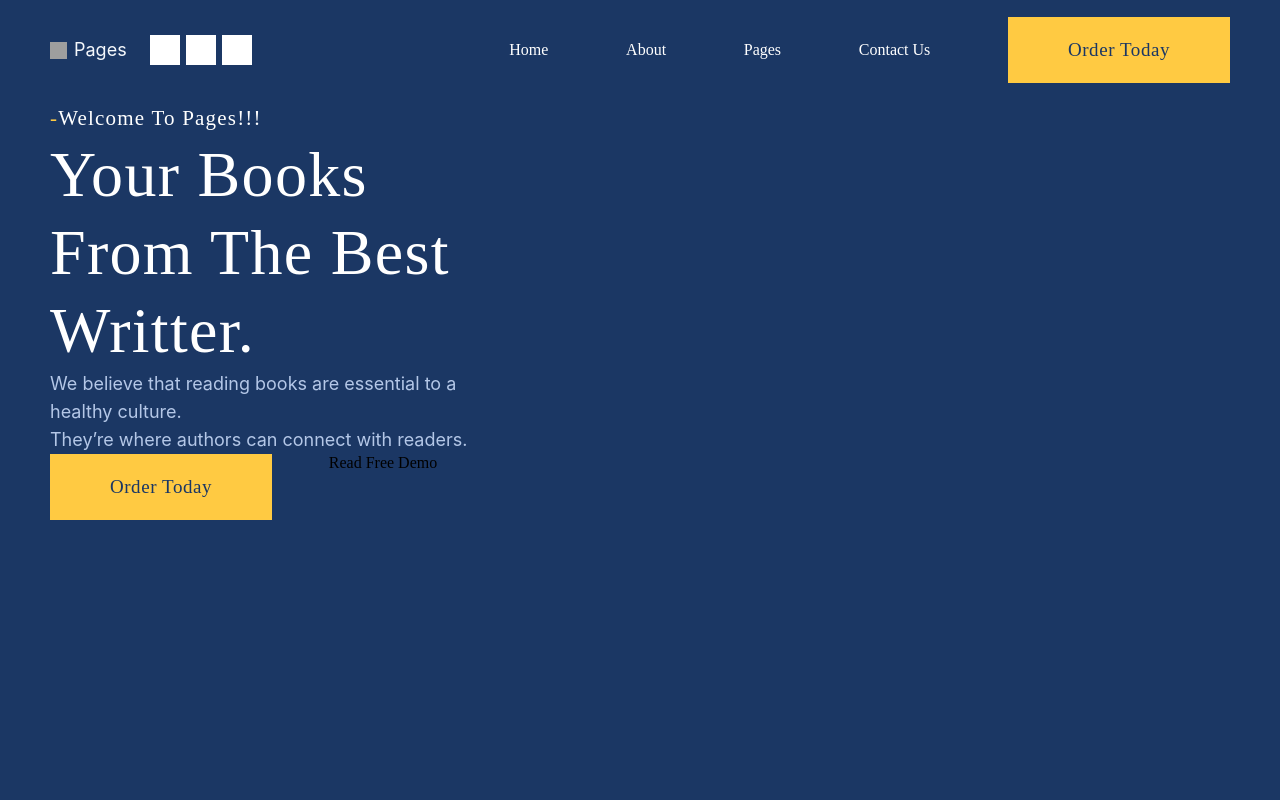
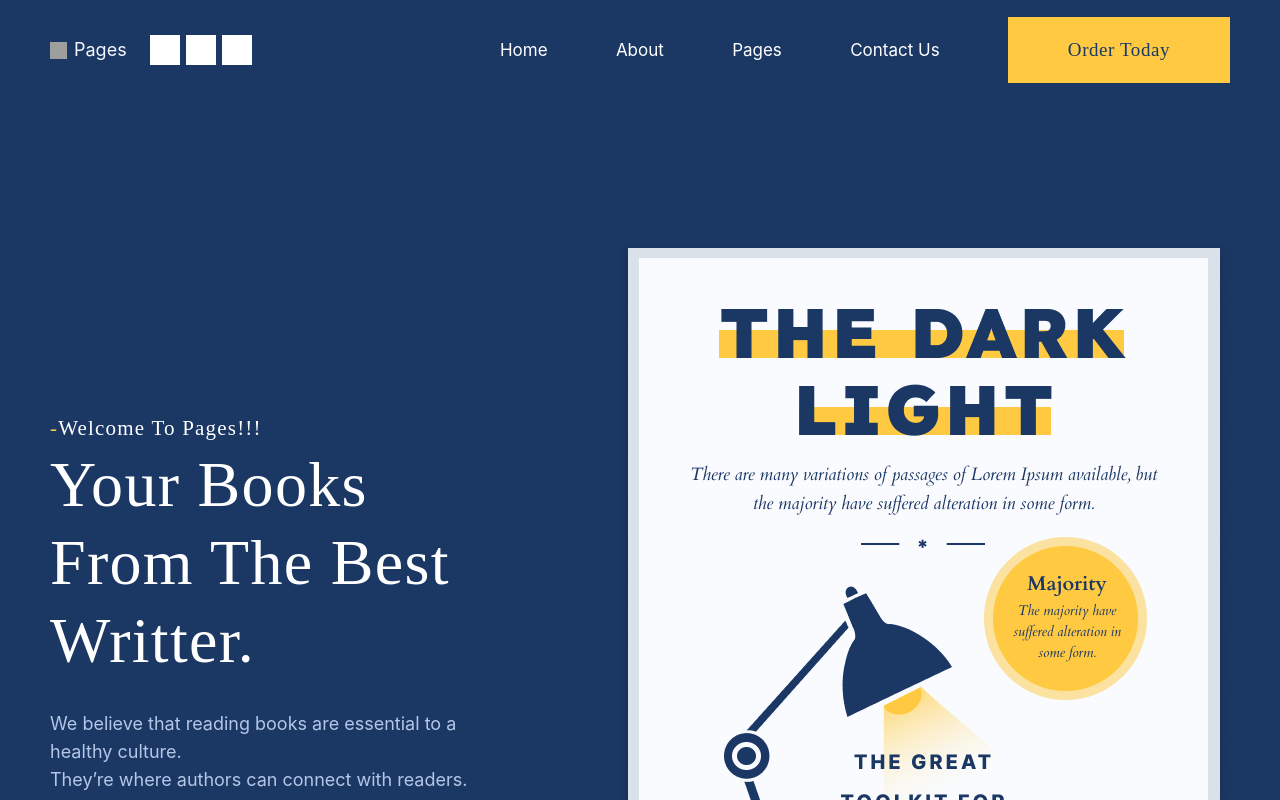
Before and after one commit to VladimirYablokov/CyberEd-Final_project, a React (Create React App) app: page / in a window 1280 px wide. Shown: the top 800 px of the page. Built offline with nearby package versions, Linux system fonts and the light colour scheme; grey boxes are pictures that could not be loaded.

Commit message:
main container

```diff
--- a/src/components/MainPage/MainPage.jsx
+++ b/src/components/MainPage/MainPage.jsx
@@ -1,6 +1,7 @@
 import React from 'react'
 import ButtonOrder from '../UI/ButtonOrder/ButtonOrder'
 import s from './MainPage.module.sass'
+import mainImg from '../media/mainimg.png'
 
 export default function MainPage() {
   return (
@@ -10,11 +11,14 @@ export default function MainPage() {
           <h1>Your Books From The Best Writter.</h1>
           <p>We believe that reading books are essential to a healthy culture.</p>
           <p>They’re where authors can connect with readers.</p>
-        </div>
           <div className={s.mainBtns}>
             <ButtonOrder/>
-            <div className={s.MainDemoBtn}>Read Free Demo</div>
+            <div className={s.MainDemoBtn}>
+              <p>Read Free Demo</p>
             </div>
+          </div>
+        </div>
+        <img src={mainImg} alt="THE DARK LIGHT" />
     </div>
   )
 }
--- a/src/components/MainPage/MainPage.module.sass
+++ b/src/components/MainPage/MainPage.module.sass
@@ -2,6 +2,11 @@
     height: 1100px
     background-color: #1B3764
     padding: 0 50px
+    display: flex
+    justify-content: space-between
+    align-items: center
+
+
 
 h1
     font-family: 'Cardo'
@@ -11,6 +16,7 @@ h1
     line-height: 78px
     letter-spacing: 1.3px
     color: #FFFFFF
+    padding-bottom: 30px
 
 
 h4
@@ -30,7 +36,6 @@ h4
     display: flex
     justify-content: center
     flex-direction: column
-
     max-width: 40%
 
 p
@@ -44,10 +49,21 @@ p
 .mainBtns
     display: flex
     flex-direction: row
+    padding-top: 30px
 
 .MainDemoBtn
     width: 222px
     height: 66px
     display: flex
     justify-content: center
-    align-content: center
+    align-items: center
+    flex-direction: column
+    color: whitesmoke
+    p
+        cursor: pointer
+
+    &::after
+        content: ''
+        border-bottom: 1px solid white
+        width: 60%
+        height: 5px
--- a/src/components/Navigation/Navigation.module.sass
+++ b/src/components/Navigation/Navigation.module.sass
@@ -18,6 +18,11 @@
 
 .link
     color: white
+    font-family: 'Inter'
+    font-style: normal
+    font-weight: 400
+    font-size: 17px
+    line-height: 26px
     &:hover
         color: #FFCA42
 
--- a/src/components/UI/ButtonNavPages/ButtonNavPages.jsx
+++ b/src/components/UI/ButtonNavPages/ButtonNavPages.jsx
@@ -5,7 +5,5 @@ import s from './ButtonNavPages.module.sass'
 export default function ButtonNavPages() {
   return (
     <button className={s.btn}></button>
-
-
   )
 }
--- a/src/components/UI/ButtonNavPages/ButtonNavPages.module.sass
+++ b/src/components/UI/ButtonNavPages/ButtonNavPages.module.sass
@@ -9,3 +9,8 @@
     align-items: center
     cursor: pointer
     align-items: center
+    font-family: 'Inter'
+    font-style: normal
+    font-weight: 400
+    font-size: 17px
+    line-height: 26px
```
Also changed, not shown: src/components/media/mainimg.png (added). Lines whose indentation alone changed are shown as unchanged.
